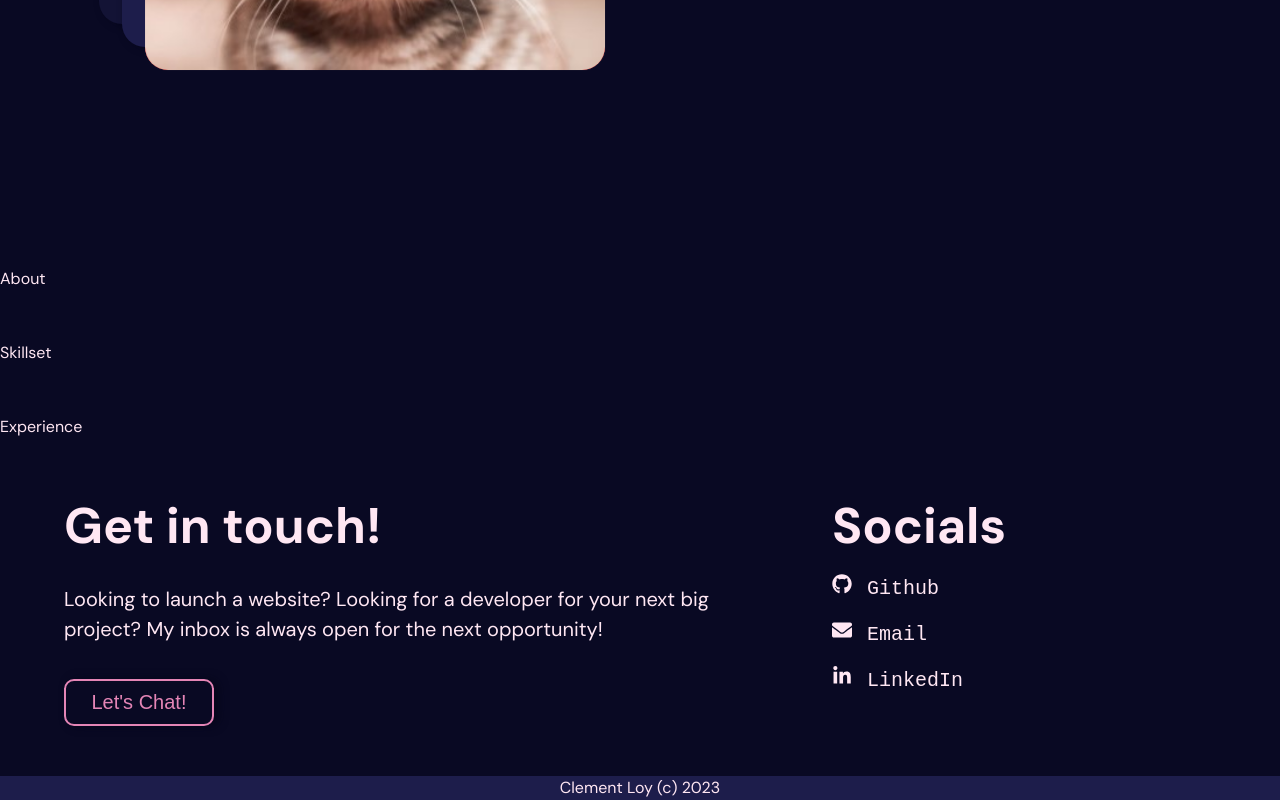
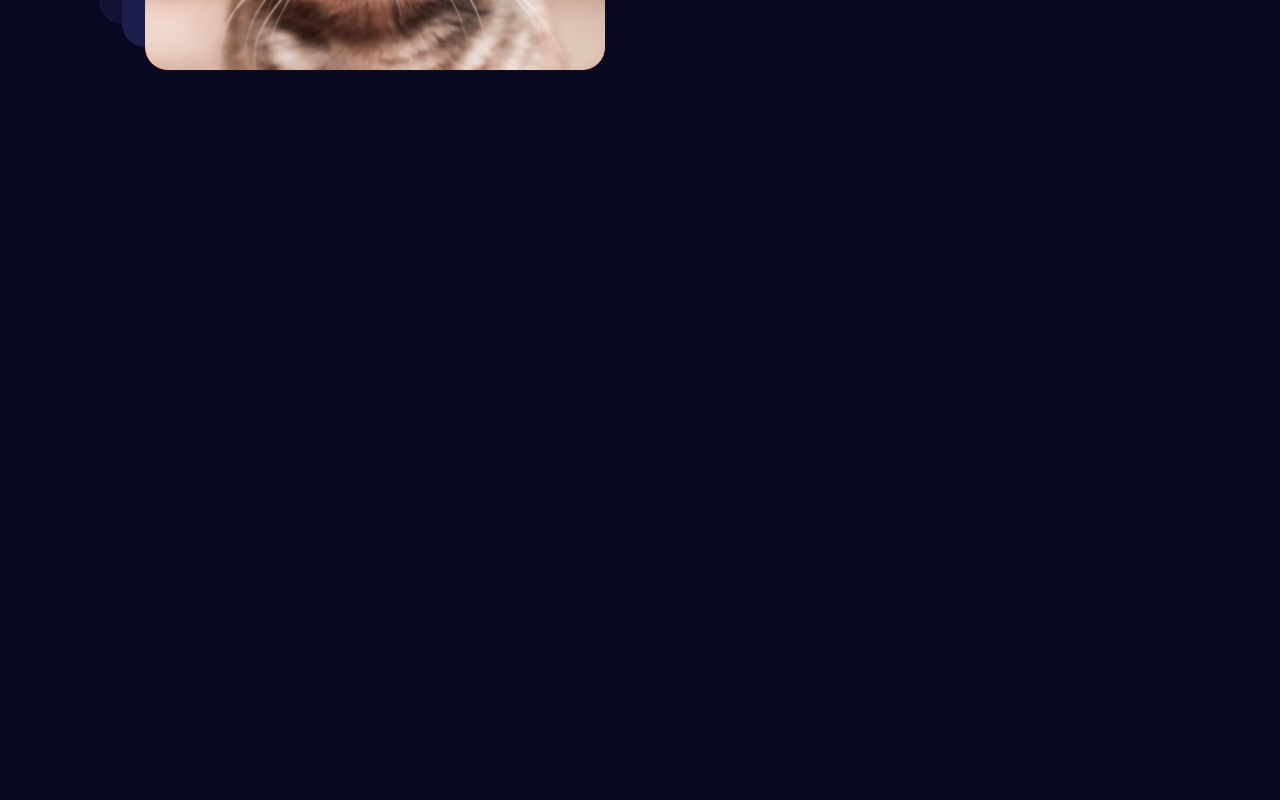
Before and after one commit to CactusHydroxide/Portfolio_website, a React (Vite) app: page / in a window 1280 px wide. Shown: the part 583-1383 px from the top of the page. After the commit the page ends 800 px from the top, so only its background shows below. Built offline with nearby package versions, Linux system fonts and the light colour scheme; a web font is replaced by a local one.

Commit message:
fade in on scroll

```diff
--- a/package.json
+++ b/package.json
@@ -10,6 +10,7 @@
     "preview": "vite preview"
   },
   "dependencies": {
+    "@mantine/hooks": "^6.0.13",
     "react": "^18.2.0",
     "react-dom": "^18.2.0",
     "react-icons": "^4.9.0"
--- a/src/App.scss
+++ b/src/App.scss
@@ -11,8 +11,28 @@ body {
   margin: auto;
 
   #contentConatiner {
-    > * {
+
+    overflow-y: scroll;
+    height: 100vh;
+
+    >* {
       margin-bottom: 50px;
+      position: relative;
+    }
+
+    $loaderHeight: 50px;
+
+    .fadeInTrigger {
+      height: $loaderHeight ;
+      width: 100%;
+      position: absolute;
+      top: 0px;
+      left: 0px;
+      z-index: -1;
+    }
+
+    #footer {
+      margin-bottom: 0;
     }
   }
 }
--- a/src/App.tsx
+++ b/src/App.tsx
@@ -1,4 +1,4 @@
-import { useState } from 'react'
+import { useRef, useState } from 'react'
 import './App.scss'
 import InitialLoad from './components/InitialLoad'
 import NavBar from './components/Navbar'
@@ -7,7 +7,8 @@ import Contact from './components/Contact'
 import Footer from './components/Footer'
 
 function App() {
-  let [initRender, setInitRender] = useState<boolean>(true)
+  const [initRender, setInitRender] = useState<boolean>(true)
+  const containerRef = useRef() as React.MutableRefObject<HTMLDivElement>
 
   return (
     <>
@@ -19,14 +20,16 @@ function App() {
           /* Application Components */
           <>
             <NavBar />
-            <div id='contentConatiner'>
+            <div id='contentConatiner'
+              ref={containerRef}
+            >
               <Banner />
               <p>About</p>
               <p>Skillset</p>
               <p>Experience</p>
-              <Contact />
+              <Contact containerRef={containerRef} />
+              <Footer />
             </div>
-            <Footer />
           </>
 
       }
--- a/src/components/Contact.tsx
+++ b/src/components/Contact.tsx
@@ -1,16 +1,38 @@
-import { FC } from "react"
+import { FC, useEffect, useState } from "react"
 import styles from "../styles/Contact.module.scss"
 import { FaGithub, FaEnvelope, FaLinkedinIn } from "react-icons/fa"
+import { useIntersection } from "@mantine/hooks"
 
-const Contact: FC = () => {
+interface Props {
+    containerRef: React.MutableRefObject<HTMLDivElement>
+}
+
+const Contact: FC<Props> = ({ containerRef }) => {
+    const [fadeIn, setFadeIn] = useState<boolean>(false)
+    const { ref, entry } = useIntersection({
+        root: containerRef.current,
+        threshold: 1
+    })
+
+    useEffect(() => {
+        if (entry?.isIntersecting) {
+            setFadeIn(true)
+        }
+    }, [entry])
+
     return (
         <div id={styles.contactContainer}>
-            <div id={styles.contactLeft}>
+            {/*
+            // TODO: give some div height
+            // TODO: bottom trigger
+            */}
+            <div ref={ref} className="fadeInTrigger" />
+            <div id={styles.contactLeft} className={`${fadeIn && styles.inView}`}>
                 <h2>Get in touch!</h2>
                 <p>Looking to launch a website? Looking for a developer for your next big project? My inbox is always open for the next opportunity!</p>
                 <button>Let's Chat!</button>
             </div>
-            <div id={styles.contactRight}>
+            <div id={styles.contactRight} className={`${fadeIn && styles.inView}`}>
                 <div id={styles.squareRatio}></div>
                 <div id={styles.squareContent}>
                     <h2>Socials</h2>
--- a/src/components/Footer.tsx
+++ b/src/components/Footer.tsx
@@ -3,7 +3,7 @@ import styles from '../styles/Footer.module.scss'
 
 const Footer: FC = () => {
     return (
-        <div className={styles.footerContainer}>
+        <div className={styles.footerContainer} id="footer">
             <p>
                 Clement Loy (c) 2023
             </p>
--- a/src/components/Navbar.tsx
+++ b/src/components/Navbar.tsx
@@ -15,8 +15,10 @@ const NavBar: FC = () => {
     */
     useEffect(() => {
         setNavInView(true)
-        document.addEventListener('scroll', () => {
-            setCurrentTop(document.documentElement.scrollTop)
+        const contentCotainer = document.getElementById('contentConatiner') as HTMLDivElement
+
+        contentCotainer.addEventListener('scroll', () => {
+            setCurrentTop(contentCotainer.scrollTop)
             setTimeout(() => { }, 500)
         })
     }, [])
--- a/src/styles/Contact.module.scss
+++ b/src/styles/Contact.module.scss
@@ -17,6 +17,15 @@
 #contactLeft {
     width: 55%;
     margin: 0 $contentPadding;
+    opacity: 0;
+    opacity: 0;
+    transform: translate(-5px, -5px);
+    transition: all ease-in-out $animationDuration ;
+
+    &.inView {
+        transform: translate(0, 0);
+        opacity: 1;
+    }
 
     @media (max-width: $small) {
         margin: auto;
@@ -57,6 +66,14 @@
     display: inline-block;
     width: 30%;
     max-width: 400px;
+    opacity: 0;
+    transform: translate(-5px, -5px);
+    transition: all ease-in-out $animationDuration $animationDuration;
+
+    &.inView {
+        transform: translate(0, 0);
+        opacity: 1;
+    }
 
     @media (max-width: $small) {
         margin: auto;
@@ -94,11 +111,11 @@
 
             &:hover {
                 color: $primary1;
-                transform: translateX(15px);
+                padding-left: 15px;
                 font-size: 1.15em;
 
                 @media (max-width: $small) {
-                    transform: translateX(0px);
+                    padding-left: 0;
                 }
             }
         }
```
Also changed, not shown: 1 other file (tests, documents, lock files or other folders).
